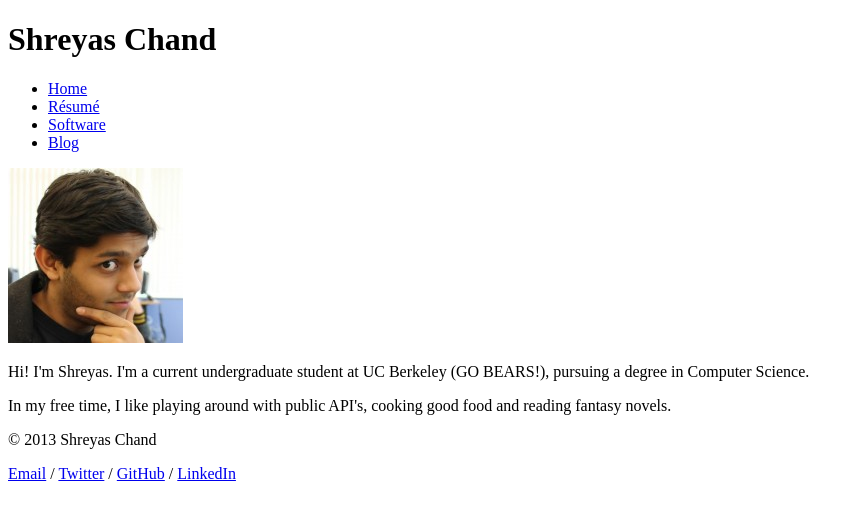
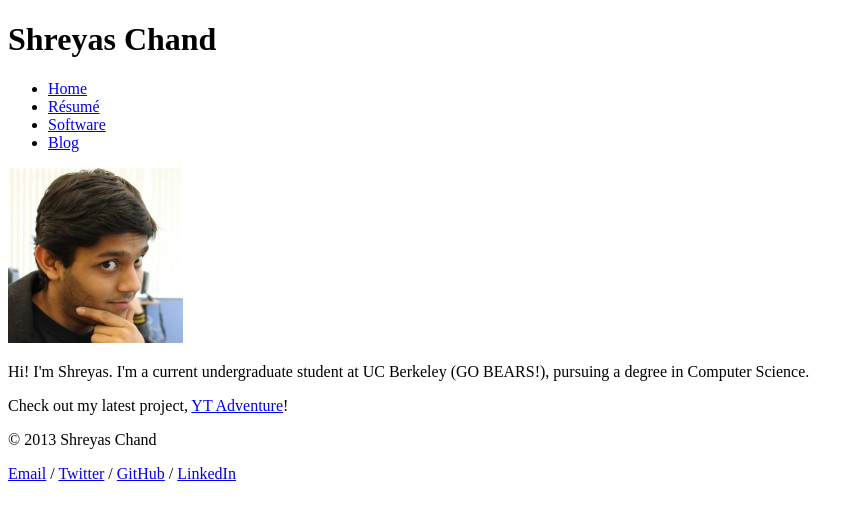
Before and after one commit to chandsie/shreyaschand.com, a Jekyll site: the page built from index.html, in a window 1280 px wide. Shown: the top 520 px of the page, without its empty margins (0-864 px from the left). Built offline with Jekyll 4.4.1, drawn with Linux system fonts in a browser that asks for light colours.

Commit message:
added YT to homepage

```diff
--- a/index.html
+++ b/index.html
@@ -5,7 +5,7 @@ title: Home
 <div class="intro blockCenter">
     <img class="left box" src="/img/me.jpeg"/>
     <p>Hi! I'm Shreyas. I'm a current undergraduate student at UC Berkeley (GO BEARS!), pursuing a degree in Computer Science.</p>
-    <p>In my free time, I like playing around with public API's, cooking good food and reading fantasy novels.</p>
+    <p>Check out my latest project, <a href="http://ytadventure.com/" target="_blank">YT Adventure</a>!</p>
     <div class="clear">
     </div>
 </div>
```
